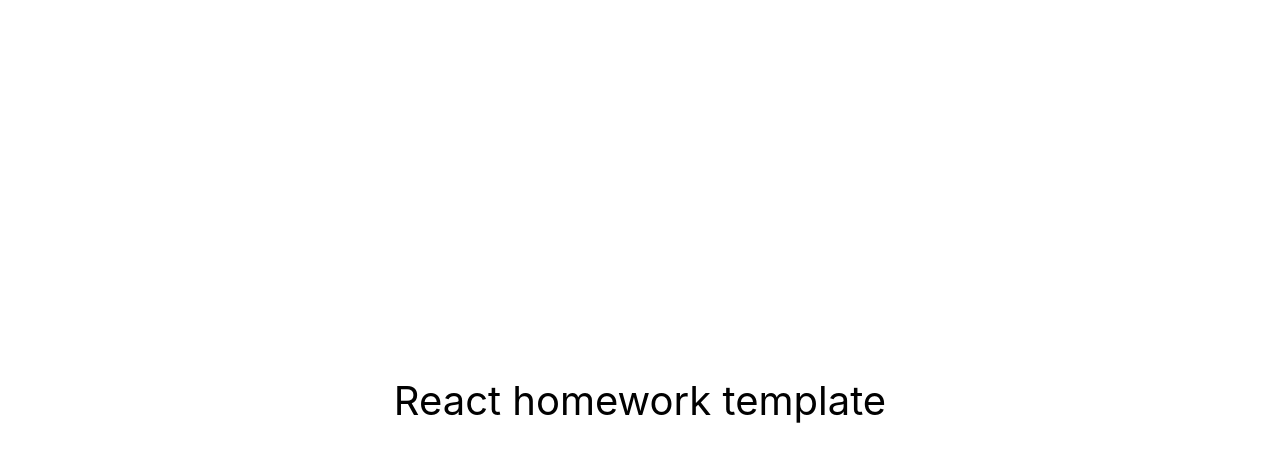
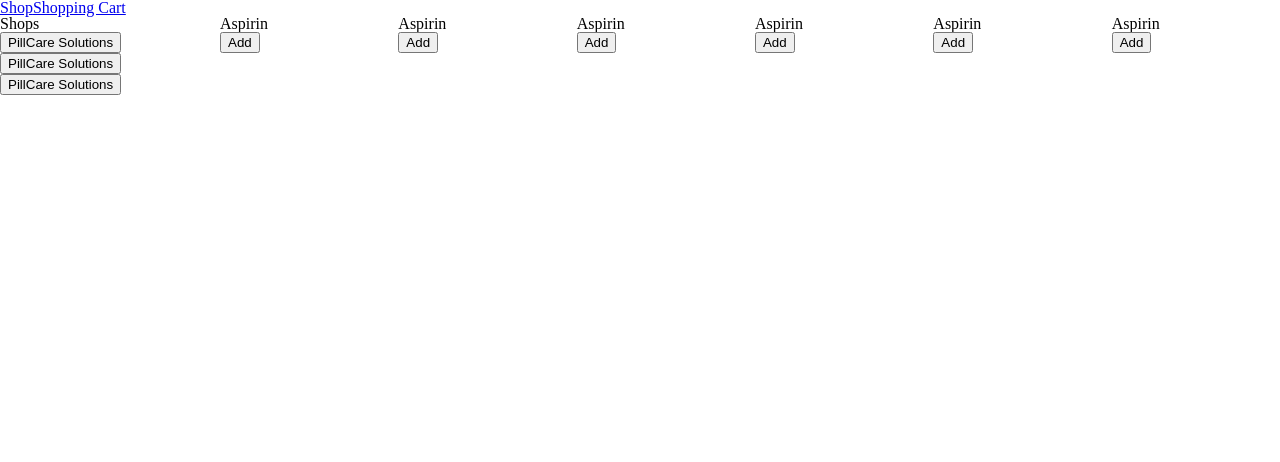
Before and after one commit to Igor2109/medicine-delivery-app, a React (Create React App) app: page / in a window 1280 px wide. Shown: the top 462 px of the page. Built offline with nearby package versions, Linux system fonts and the light colour scheme.

Commit message:
routes-add

```diff
--- a/package.json
+++ b/package.json
@@ -11,6 +11,7 @@
     "react-dom": "^18.1.0",
     "react-router-dom": "^6.22.2",
     "react-scripts": "5.0.1",
+    "styled-components": "^6.1.8",
     "web-vitals": "^2.1.3"
   },
   "scripts": {
--- a/src/components/App.jsx
+++ b/src/components/App.jsx
@@ -1,16 +1,19 @@
+import { HOME_ROUTE, SHOPPING_CART_ROUTE } from 'constants/routes';
+import HomePage from 'pages/HomePage/HomePage';
+import ShoppingCart from 'pages/ShoppingCart/ShoppingCart';
+import { Route, Routes } from 'react-router-dom';
+import Header from './Header/Header';
+
 export const App = () => {
   return (
-    <div
-      style={{
-        height: '100vh',
-        display: 'flex',
-        justifyContent: 'center',
-        alignItems: 'center',
-        fontSize: 40,
-        color: '#010101'
-      }}
-    >
-      React homework template
+    <div>
+      <Header />
+      <main>
+        <Routes>
+          <Route path={HOME_ROUTE} element={<HomePage />} />
+          <Route path={SHOPPING_CART_ROUTE} element={<ShoppingCart />} />
+        </Routes>
+      </main>
     </div>
   );
 };
--- /dev/null
+++ b/src/components/Header/Header.jsx
@@ -0,0 +1,15 @@
+import { HOME_ROUTE, SHOPPING_CART_ROUTE } from 'constants/routes';
+import ShoppingCart from 'pages/ShoppingCart/ShoppingCart';
+import React from 'react';
+import { NavLink } from 'react-router-dom';
+
+const Header = () => {
+  return (
+    <header>
+      <NavLink to={HOME_ROUTE}>Shop</NavLink>
+      <NavLink to={SHOPPING_CART_ROUTE}>Shopping Cart</NavLink>
+    </header>
+  );
+};
+
+export default Header;
--- /dev/null
+++ b/src/constants/routes.js
@@ -0,0 +1,2 @@
+export const HOME_ROUTE = '/';
+export const SHOPPING_CART_ROUTE = '/shopping-cart';
--- a/src/index.css
+++ b/src/index.css
@@ -13,3 +13,133 @@
   font-family: source-code-pro, Menlo, Monaco, Consolas, 'Courier New',
     monospace;
 }
+
+/* http://meyerweb.com/eric/tools/css/reset/
+   v2.0 | 20110126
+   License: none (public domain)
+*/
+
+html,
+body,
+div,
+span,
+applet,
+object,
+iframe,
+h1,
+h2,
+h3,
+h4,
+h5,
+h6,
+p,
+blockquote,
+pre,
+a,
+abbr,
+acronym,
+address,
+big,
+cite,
+code,
+del,
+dfn,
+em,
+img,
+ins,
+kbd,
+q,
+s,
+samp,
+small,
+strike,
+strong,
+sub,
+sup,
+tt,
+var,
+b,
+u,
+i,
+center,
+dl,
+dt,
+dd,
+ol,
+ul,
+li,
+fieldset,
+form,
+label,
+legend,
+table,
+caption,
+tbody,
+tfoot,
+thead,
+tr,
+th,
+td,
+article,
+aside,
+canvas,
+details,
+embed,
+figure,
+figcaption,
+footer,
+header,
+hgroup,
+menu,
+nav,
+output,
+ruby,
+section,
+summary,
+time,
+mark,
+audio,
+video {
+  margin: 0;
+  padding: 0;
+  border: 0;
+  font-size: 100%;
+  font: inherit;
+  vertical-align: baseline;
+}
+/* HTML5 display-role reset for older browsers */
+article,
+aside,
+details,
+figcaption,
+figure,
+footer,
+header,
+hgroup,
+menu,
+nav,
+section {
+  display: block;
+}
+body {
+  line-height: 1;
+}
+ol,
+ul {
+  list-style: none;
+}
+blockquote,
+q {
+  quotes: none;
+}
+blockquote:before,
+blockquote:after,
+q:before,
+q:after {
+  content: '';
+  content: none;
+}
+table {
+  border-collapse: collapse;
+  border-spacing: 0;
+}
--- /dev/null
+++ b/src/pages/HomePage/HomePage.jsx
@@ -0,0 +1,53 @@
+import React from 'react';
+import { StyledHomePage } from './HomePage.styled';
+
+const HomePage = () => {
+  return (
+    <StyledHomePage>
+      <div className="left">
+        <h2 className="left-title">Shops</h2>
+        <ul className="shops-list">
+          <li className="shops-list-item">
+            <button className="list-item-btn">PillCare Solutions</button>
+          </li>
+          <li className="shops-list-item">
+            <button className="list-item-btn">PillCare Solutions</button>
+          </li>
+          <li className="shops-list-item">
+            <button className="list-item-btn">PillCare Solutions</button>
+          </li>
+        </ul>
+      </div>
+      <div className="right">
+        <ul className="medicines-list">
+          <li className="medicine-list-item">
+            <h3>Aspirin</h3>
+            <button className="add-to-cart-btn">Add</button>
+          </li>
+          <li className="medicine-list-item">
+            <h3>Aspirin</h3>
+            <button className="add-to-cart-btn">Add</button>
+          </li>
+          <li className="medicine-list-item">
+            <h3>Aspirin</h3>
+            <button className="add-to-cart-btn">Add</button>
+          </li>
+          <li className="medicine-list-item">
+            <h3>Aspirin</h3>
+            <button className="add-to-cart-btn">Add</button>
+          </li>
+          <li className="medicine-list-item">
+            <h3>Aspirin</h3>
+            <button className="add-to-cart-btn">Add</button>
+          </li>
+          <li className="medicine-list-item">
+            <h3>Aspirin</h3>
+            <button className="add-to-cart-btn">Add</button>
+          </li>
+        </ul>
+      </div>
+    </StyledHomePage>
+  );
+};
+
+export default HomePage;
--- /dev/null
+++ b/src/pages/HomePage/HomePage.styled.js
@@ -0,0 +1,28 @@
+import styled from 'styled-components';
+
+export const StyledHomePage = styled.div`
+  display: grid;
+  grid-template-columns: 200px 1fr;
+  gap: 20px;
+  .left {
+  }
+  .left-title {
+  }
+  .shops-list {
+  }
+  .shops-list-item {
+  }
+  .list-item-btn {
+  }
+  .right {
+  }
+  .medicines-list {
+    display: grid;
+    grid-template-columns: repeat(auto-fit, minmax(100px, 1fr));
+    gap: 10px;
+  }
+  .medicine-list-item {
+  }
+  .add-to-cart-btn {
+  }
+`;
--- /dev/null
+++ b/src/pages/ShoppingCart/ShoppingCart.jsx
@@ -0,0 +1,53 @@
+import React from 'react';
+import { StyledShoppingCart } from './ShoppingCart.styled';
+
+const ShoppingCart = () => {
+  return (
+    <StyledShoppingCart>
+      <div className="left">
+        <label className="cart-label">
+          <span className="label-txt">Name</span>
+          <input type="text" className="cart-input" />
+        </label>
+        <label className="cart-label">
+          <span className="label-txt">Email</span>
+          <input type="text" className="cart-input" />
+        </label>
+        <label className="cart-label">
+          <span className="label-txt">Phone</span>
+          <input type="text" className="cart-input" />
+        </label>
+        <label className="cart-label">
+          <span className="label-txt">Address</span>
+          <input type="text" className="cart-input" />
+        </label>
+      </div>
+      <div className="right">
+        <ul className="cart-list">
+          <li className="cart-list-item">
+            <img src="" alt="" className="item-img" />
+            <div className="item-details">
+              <h3 className="product-name">Paracetamol</h3>
+              <p className="product-price">Price:500</p>
+              <div className="item-count-wrapper">
+                <span className="item-count">500</span>
+                <button className="count-increase-btn" type="button">
+                  -
+                </button>
+                <button className="count-increase-btn" type="button">
+                  +
+                </button>
+              </div>
+            </div>
+          </li>
+        </ul>
+      </div>
+      <div className="bottom">
+        <p className="total">Total price:1000</p>
+        <button className="submit-btn">Submit</button>
+      </div>
+    </StyledShoppingCart>
+  );
+};
+
+export default ShoppingCart;
--- /dev/null
+++ b/src/pages/ShoppingCart/ShoppingCart.styled.js
@@ -0,0 +1,45 @@
+import styled from 'styled-components';
+
+export const StyledShoppingCart = styled.form`
+  display: grid;
+  grid-template-areas:
+    'left right'
+    'bottom bottom';
+  gap: 20px;
+  grid-template-columns: 1fr 1fr;
+  .left {
+    grid-area: left;
+  }
+  .cart-label {
+  }
+  .label-txt {
+  }
+  .cart-input {
+  }
+  .right {
+    grid-area: right;
+  }
+  .cart-list {
+  }
+  .cart-list-item {
+  }
+  .item-img {
+  }
+  .item-details {
+  }
+  .product-name {
+  }
+  .product-price {
+  }
+  .item-count-wrapper {
+  }
+  .item-count {
+  }
+  .count-increase-btn {
+  }
+  .bottom {
+    grid-area: bottom;
+    display: flex;
+    justify-content: end;
+  }
+`;
```
Also changed, not shown: src/components/Header/Header.styled.js (added), 1 other file (tests, documents, lock files or other folders).
